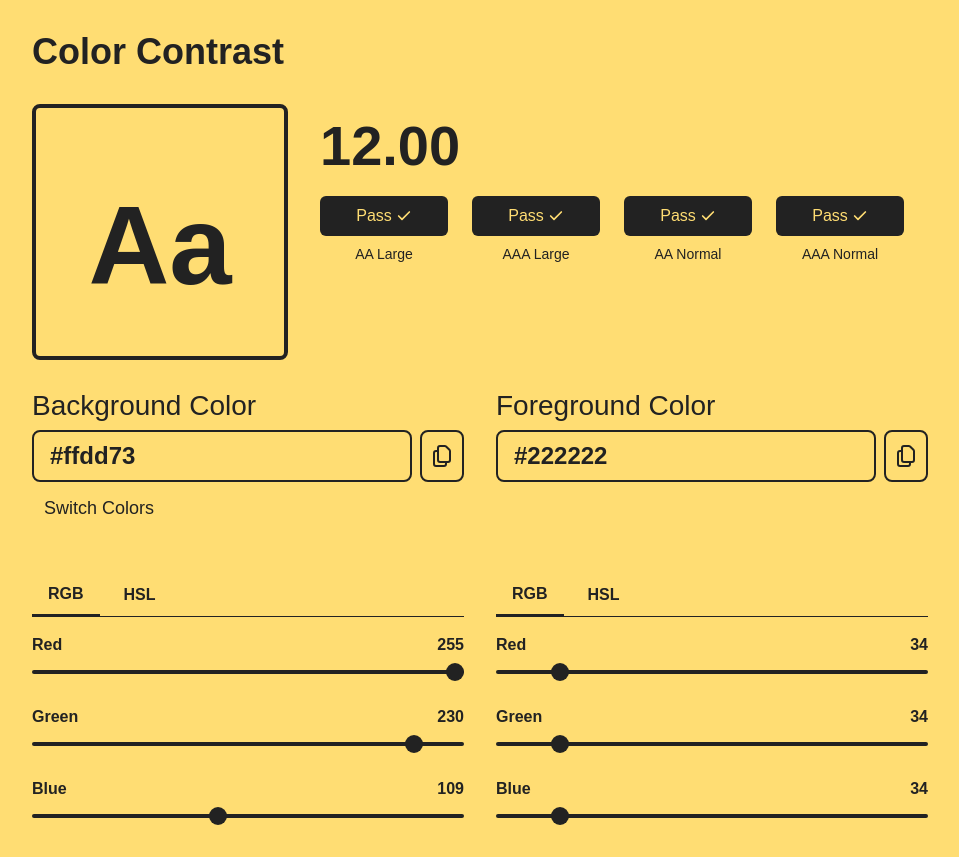
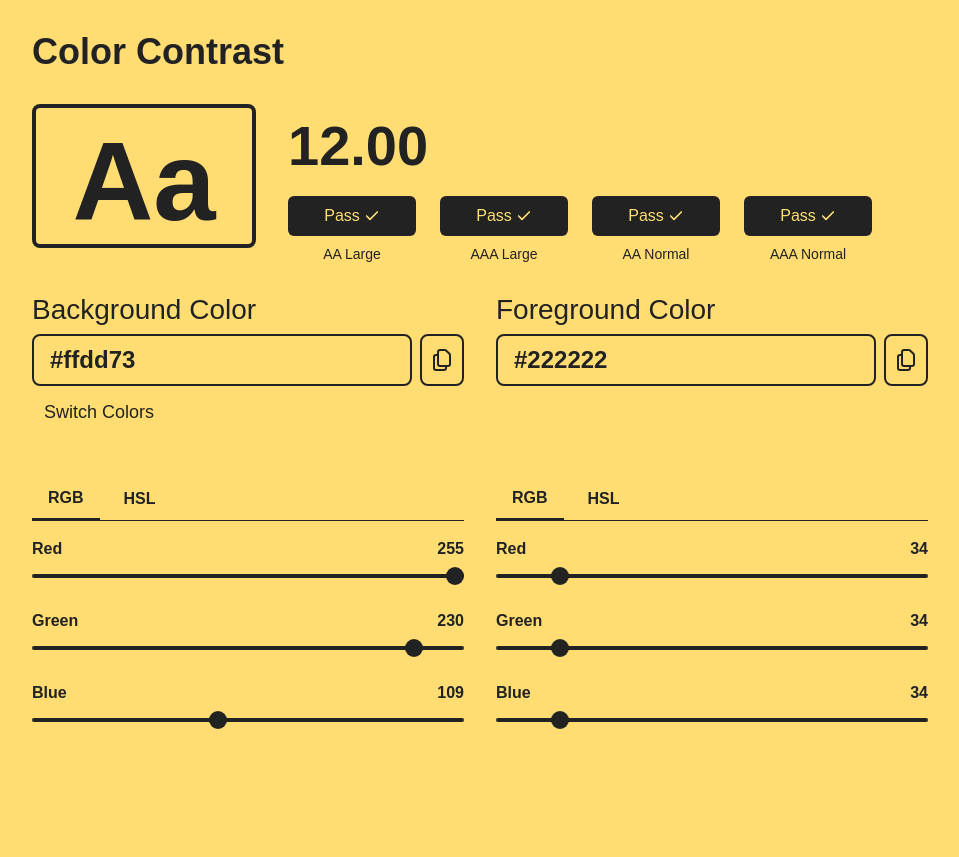
Before and after one commit to laiyumi/Civic-Hack, a Next.js app in the folder civic-hack/: page /color-contrast in a window 1280 px wide. Shown: the whole page, without its empty margins (160-1119 px from the left). After the commit the page ends 800 px from the top, so only its background shows below. Built offline with nearby package versions, Linux system fonts and the light colour scheme.

Commit message:
Code cleaning

```diff
--- a/civic-hack/src/components/color-contrast/ColorInput.tsx
+++ b/civic-hack/src/components/color-contrast/ColorInput.tsx
@@ -1,4 +1,3 @@
-import { useState } from 'react';
 import { isHex } from '@/utils/color-utils';
 
 interface ColorInputProps {
@@ -15,13 +14,11 @@ export function ColorInput({ label, value, onChange, onValidHex, accessibleColor
     const newValue = e.target.value;
     onChange?.(newValue);
 
-    // 确保输入以#开头并且是有效的十六进制颜色
     if (newValue.startsWith('#') && isHex(newValue)) {
       onValidHex?.(newValue);
     }
   };
 
-  // 添加输入验证状态的视觉反馈
   const isValidHex = value.startsWith('#') && isHex(value);
 
   return (
@@ -37,9 +34,7 @@ export function ColorInput({ label, value, onChange, onValidHex, accessibleColor
           type="text"
           value={value}
           onChange={handleChange}
-          className={`w-full px-4 py-2 bg-transparent rounded-lg border-2 text-2xl font-bold ${
-            value && !isValidHex ? 'border-red-500' : 'border-current'
-          }`}
+          className="w-full px-4 py-2 bg-transparent rounded-lg border-2 border-current text-2xl font-bold"
           placeholder="#000000"
         />
         <button
@@ -61,11 +56,6 @@ export function ColorInput({ label, value, onChange, onValidHex, accessibleColor
             Switch Colors
           </button>
         </div>
-      )}
-      {value && !isValidHex && (
-        <p className="text-sm text-red-500">
-          Please enter a valid hex color (e.g., #FF0000)
-        </p>
       )}
     </div>
   );
--- a/civic-hack/src/components/color-contrast/ContrastDisplay.tsx
+++ b/civic-hack/src/components/color-contrast/ContrastDisplay.tsx
@@ -62,7 +62,7 @@ export function ContrastDisplay({ foregroundColor, backgroundColor }: ContrastDi
 
   return (
     <div className="flex items-start gap-8" style={{ color: accessibleColor }}>
-      <div className="relative flex items-end justify-center w-64 h-64 pb-12">
+      <div className="relative flex items-end justify-center w-56 h-36">
         <div
           className="absolute inset-0 rounded-lg"
           style={{
--- a/civic-hack/src/types/color-types.ts
+++ b/civic-hack/src/types/color-types.ts
@@ -1,8 +1,3 @@
-export type TColors = {
-  background: string;
-  foreground: string;
-};
-
 export type TLevels = {
   AALarge: 'Pass' | 'Fail';
   AA: 'Pass' | 'Fail';
```
